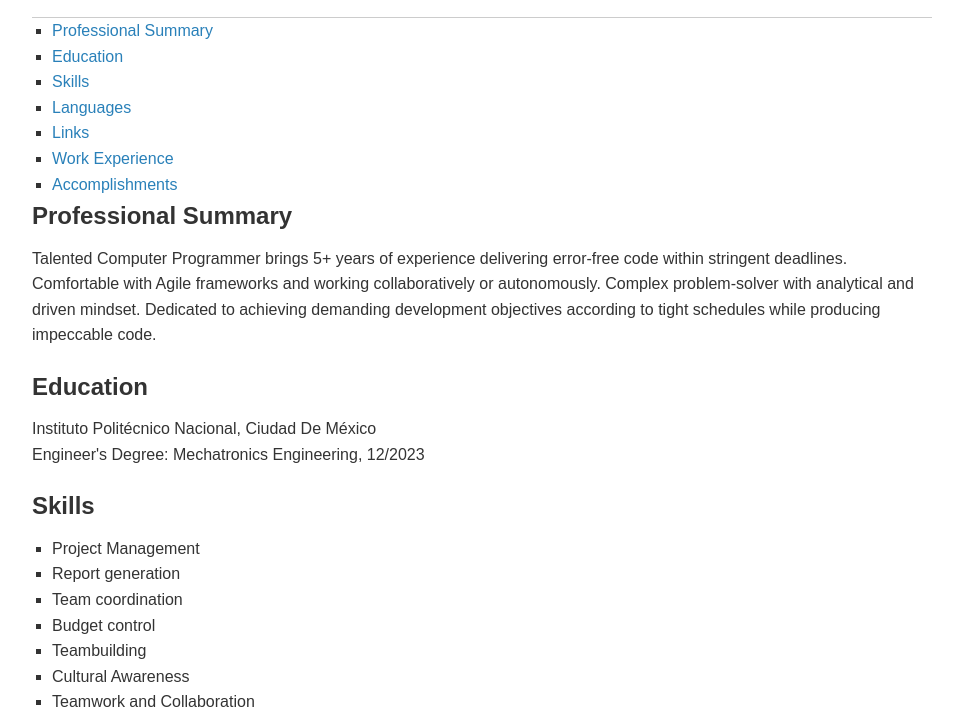
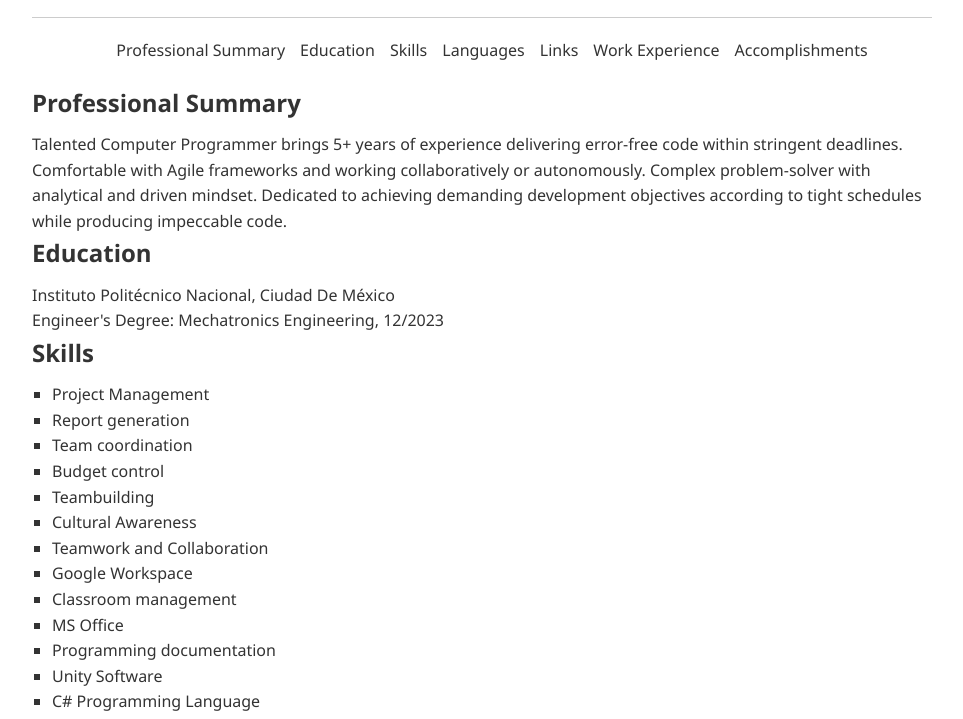
Before and after one commit to MStudiosDev/MStudiosDev.github.io, a plain HTML site: page index.html in a window 1280 px wide. Shown: the part 151-870 px from the top of the page, without its empty margins (158-1121 px from the left). Drawn offline with Linux system fonts and the light colour scheme.

Commit message:
Update styles.css

```diff
--- a/styles.css
+++ b/styles.css
@@ -5,7 +5,7 @@ body, h1, h2, h3, p, ul {
 }
 
 body {
-    font-family: Arial, sans-serif;
+    font-family: 'Segoe UI', Tahoma, Geneva, Verdana, sans-serif;
     line-height: 1.6;
     color: #333;
     max-width: 900px;
@@ -16,6 +16,7 @@ body {
 header {
     text-align: center;
     padding-bottom: 20px;
+    margin-bottom: 20px;
     border-bottom: 1px solid #ccc;
 }
 
@@ -24,8 +25,28 @@ h1 {
     font-weight: normal;
 }
 
-section {
+nav ul {
+    display: flex;
+    justify-content: center;
+    list-style-type: none;
     margin-bottom: 20px;
+}
+
+nav ul li {
+    margin-right: 15px;
+}
+
+nav ul li:last-child {
+    margin-right: 0;
+}
+
+nav a {
+    color: #333;
+    text-decoration: none;
+}
+
+nav a:hover {
+    color: #2980b9;
 }
 
 h2 {
@@ -56,4 +77,5 @@ footer {
 text-align: center;
 border-top: 1px solid #ccc;
 padding-top: 10px;
+margin-top: 20px;
 }
```
Lines whose indentation alone changed are shown as unchanged.
